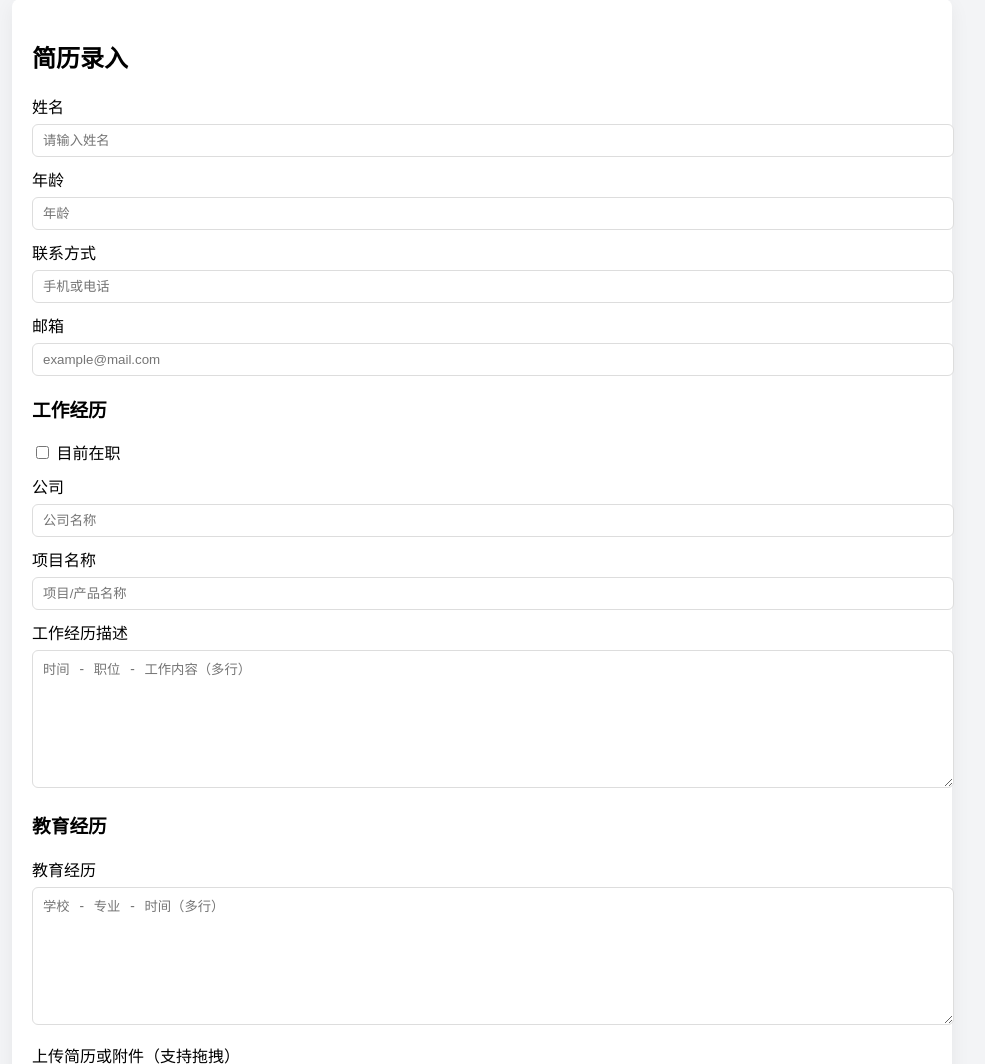
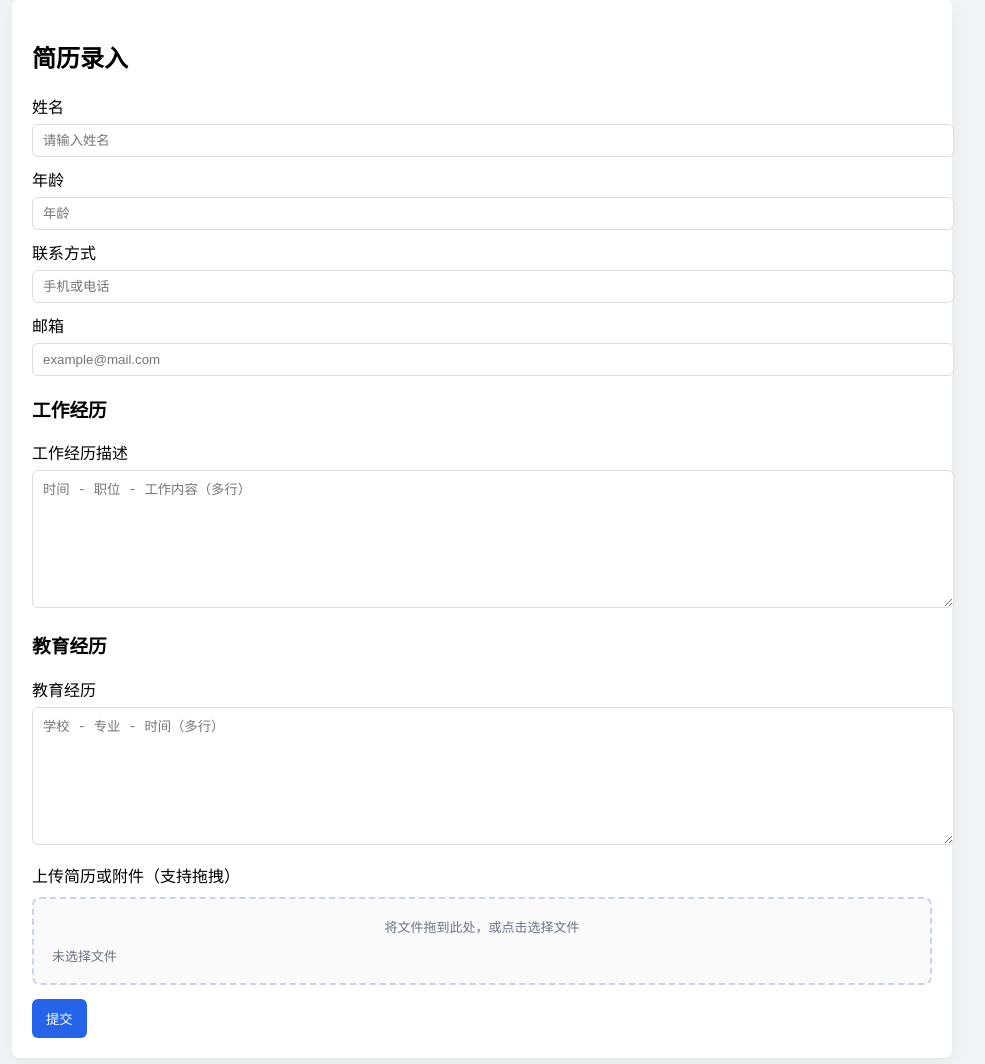
Before and after one commit to NashXY/CCResume, a Flask app: page /ResumeInput in a window 1280 px wide. Shown: the part 41-1105 px from the top of the page, without its empty margins (158-1143 px from the left). Run offline with Flask 3, Linux system fonts and the light colour scheme.

```diff
--- a/Source/Utils/ResumeParseUtils.py
+++ b/Source/Utils/ResumeParseUtils.py
@@ -112,6 +112,8 @@ def ResumeParse(text: str) -> ResumeParseResult:
     result.projects = clean_list(result.projects)
     result.education = clean_list(result.education)
 
+    print(f"[ResumeParseUtils]ResumeParse结果: {result}")
+
     return result
 
 
--- a/templates/ResumeInput/ResumeInput.html
+++ b/templates/ResumeInput/ResumeInput.html
@@ -44,13 +44,6 @@
 
 			<div class="section">
 				<h3>工作经历</h3>
-				<label><input id="currently" name="currently" type="checkbox"> 目前在职</label>
-				<label for="company">公司</label>
-				<input id="company" name="company" type="text" placeholder="公司名称" />
-
-				<label for="project">项目名称</label>
-				<input id="project" name="project" type="text" placeholder="项目/产品名称" />
-
 				<label for="work">工作经历描述</label>
 				<textarea id="work" name="work" placeholder="时间 - 职位 - 工作内容（多行）"></textarea>
 			</div>
```
